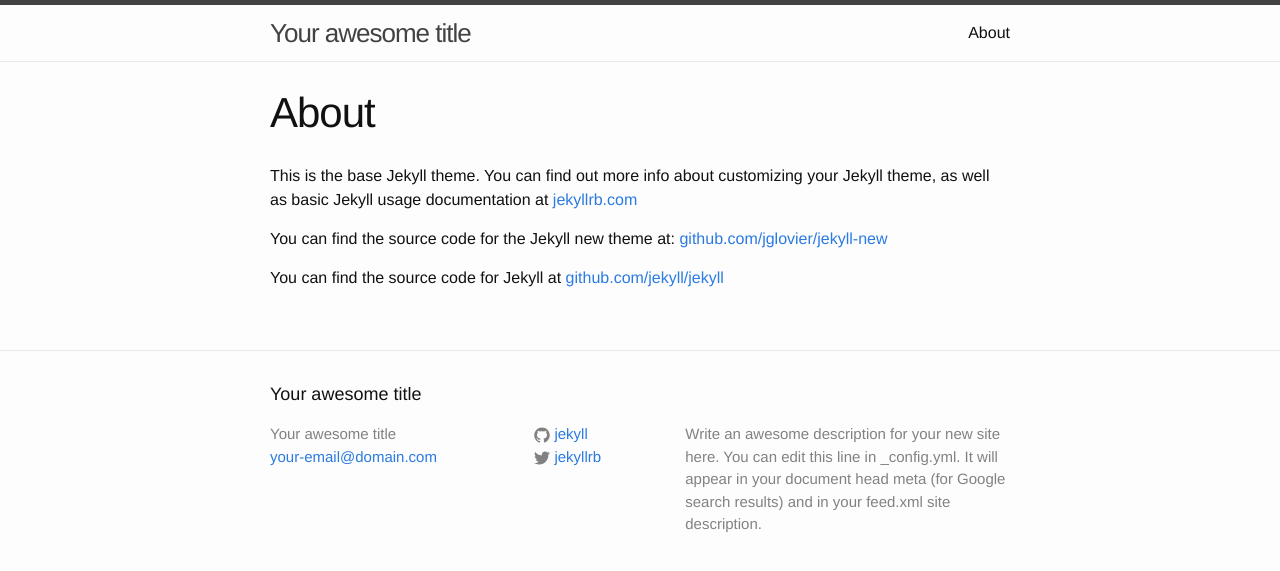
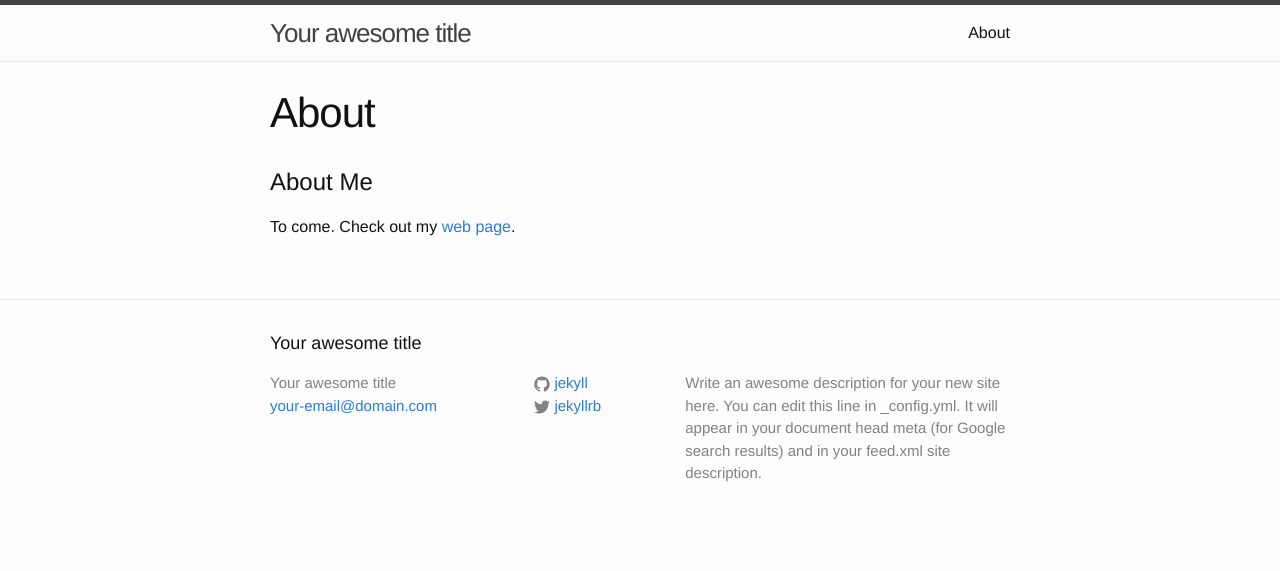
Before and after one commit to luispedro/blog_luispedro_org, a Jekyll site: the page built from about.md, in a window 1280 px wide. Shown: the top 571 px of the page. Built offline with Jekyll 4.4.1, drawn with Linux system fonts in a browser that asks for light colours.

Commit message:
ENH Jekyll IV: About & files

```diff
--- a/about.md
+++ b/about.md
@@ -4,8 +4,7 @@
 permalink: /about/
 ---
 
-This is the base Jekyll theme. You can find out more info about customizing your Jekyll theme, as well as basic Jekyll usage documentation at [jekyllrb.com](http://jekyllrb.com/)
+About Me
+========
 
-You can find the source code for the Jekyll new theme at: [github.com/jglovier/jekyll-new](https://github.com/jglovier/jekyll-new)
-
-You can find the source code for Jekyll at [github.com/jekyll/jekyll](https://github.com/jekyll/jekyll)
+To come. Check out my [web page](http://luispedro.org).
```
Also changed, not shown: content/pages/about.rst (deleted, +0 -9 lines), files/images/76-a_age.png (renamed from content/files/images/76-a_age.png), files/images/alberto-joao.jpg (renamed from content/files/images/alberto-joao.jpg), files/images/comvidaepaz.jpg (renamed from content/files/images/comvidaepaz.jpg), files/images/crime.jpeg (renamed from content/files/images/crime.jpeg), files/images/fertility.png (renamed from content/files/images/fertility.png), files/images/igon-value.png (renamed from content/files/images/igon-value.png), files/images/intrade.png (renamed from content/files/images/intrade.png), files/images/mas.png (renamed from content/files/images/mas.png), files/images/ngdp_centre.png (renamed from content/files/images/ngdp_centre.png), files/images/ngdp_piigs.png (renamed from content/files/images/ngdp_piigs.png), files/images/population.png (renamed from content/files/images/population.png), files/images/rabbit-curve.png (renamed from content/files/images/rabbit-curve.png), files/images/taxrates.png (renamed from content/files/images/taxrates.png), 1 more files.
